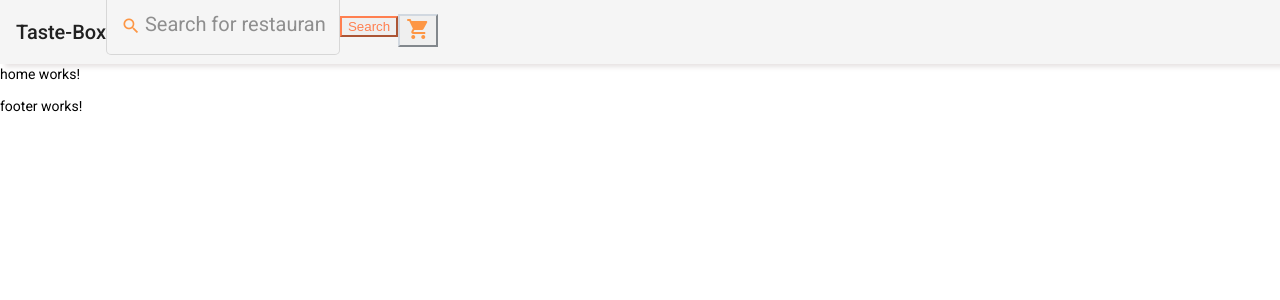
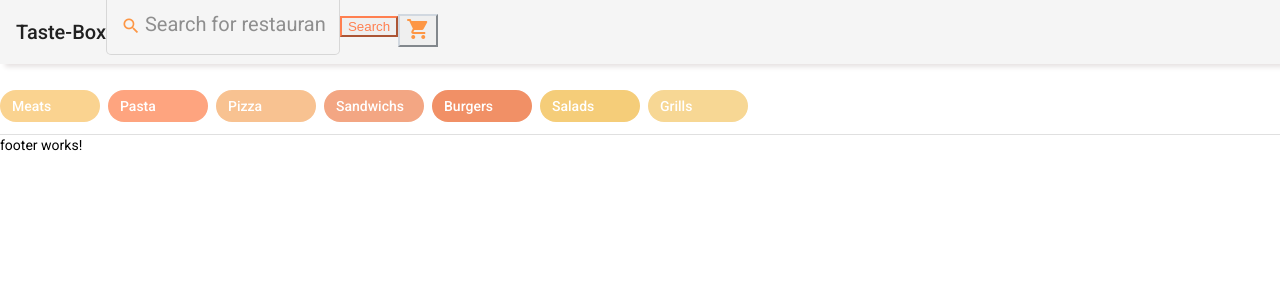
Before and after one commit to yosraf/Taste-Box, an Angular app: page / in a window 1280 px wide. Shown: the top 300 px of the page. Built offline with nearby package versions, Linux system fonts and the light colour scheme.

Commit message:
adding dynamic categories styling

```diff
--- a/src/app/Components/home/home.component.html
+++ b/src/app/Components/home/home.component.html
@@ -1,3 +1,14 @@
 <app-header></app-header>
-<p>home works!</p>
+<div class="container home-content">
+    <div class="d-flex">
+        <mat-chip-list>
+            <mat-chip *ngFor="let categorie of categories" [ngClass]="categorie">
+                {{categorie}}
+            </mat-chip>
+        </mat-chip-list>
+
+    </div>
+    <mat-divider></mat-divider>
+
+</div>
 <app-footer></app-footer>
--- a/src/app/Components/home/home.component.scss
+++ b/src/app/Components/home/home.component.scss
@@ -0,0 +1,42 @@
+@import "../../colors.scss";
+.home-content{
+    padding-top: 2%;
+}
+mat-divider{
+    margin-top: 1%;
+    text-align: center;
+}
+mat-chip{
+    width: 100px;
+    color: white !important;
+}
+.Meats{
+background-color: $flesh;
+}
+.Pasta{
+    background-color: $skwach;
+
+}
+.Pizza{
+    background-color: $melon;
+
+
+}
+.Sandwichs{
+    background-color: $orchid;
+
+
+}
+.Burgers{
+    background-color: $peach;
+
+}
+.Salads{
+    background-color: $sumertime;
+
+
+}
+.Grills{
+    background-color: $rosy;
+
+}
--- a/src/app/Components/home/home.component.ts
+++ b/src/app/Components/home/home.component.ts
@@ -7,6 +7,15 @@ import { Component, OnInit } from '@angular/core';
 })
 export class HomeComponent implements OnInit {
 
+  categories = [
+    "Meats",
+    "Pasta",
+    "Pizza",
+    "Sandwichs",
+    "Burgers",
+    "Salads",
+    "Grills"
+  ]
   constructor() { }
 
   ngOnInit(): void {
--- a/src/app/colors.scss
+++ b/src/app/colors.scss
@@ -2,3 +2,10 @@
 $orange:#ff7f50;
 $faded-orange:#fd9644;
 $grey:#d1d8e0;
+$melon:#f8c291;
+$skwach:#FEA47F;
+$flesh:#fad390;
+$orchid:#f3a683;
+$peach:#f19066;
+$sumertime:#f5cd79;
+$rosy:#f7d794;
```
Also changed, not shown: src/app/app.module.ts (+6 -1 lines).
